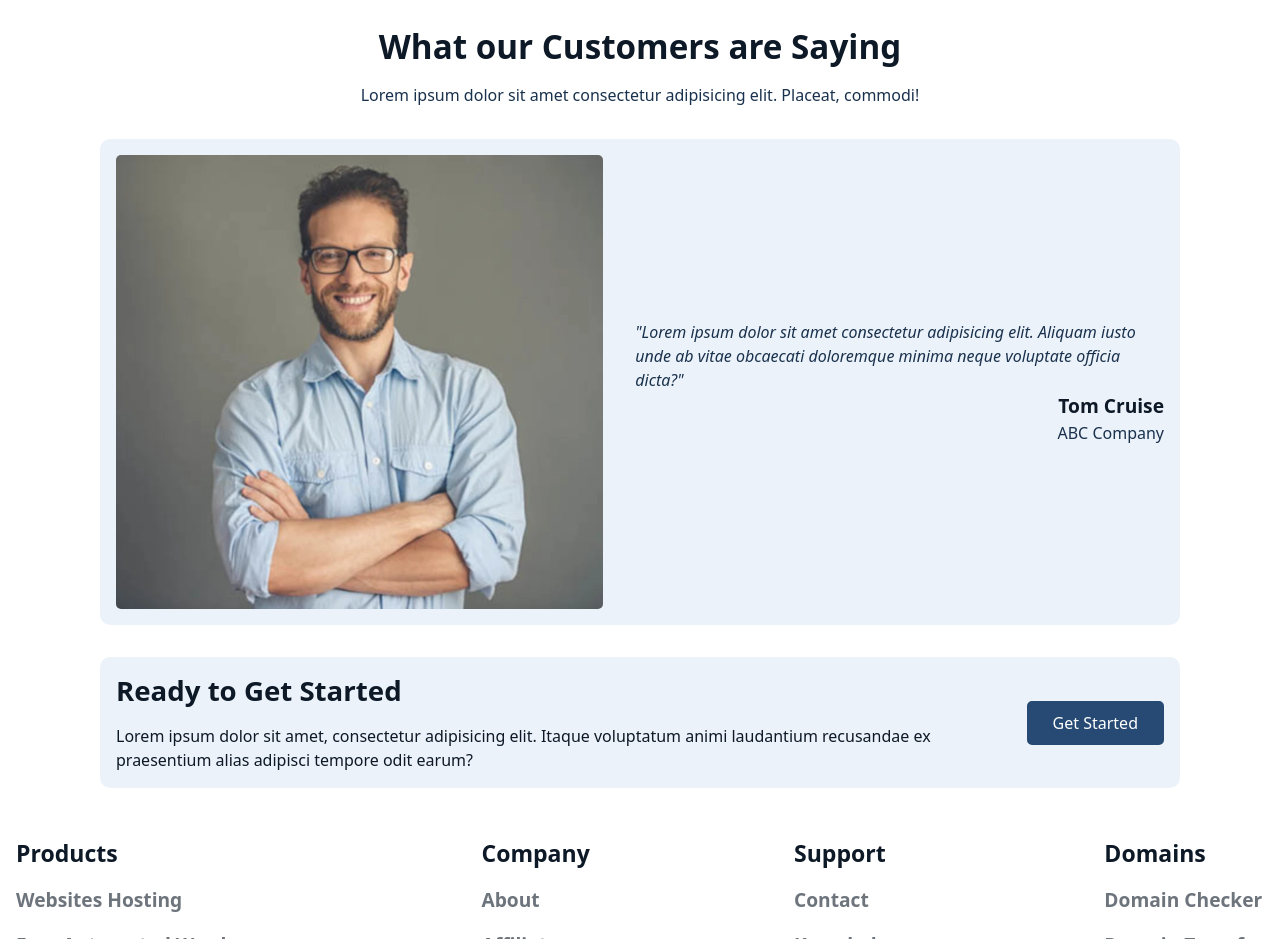
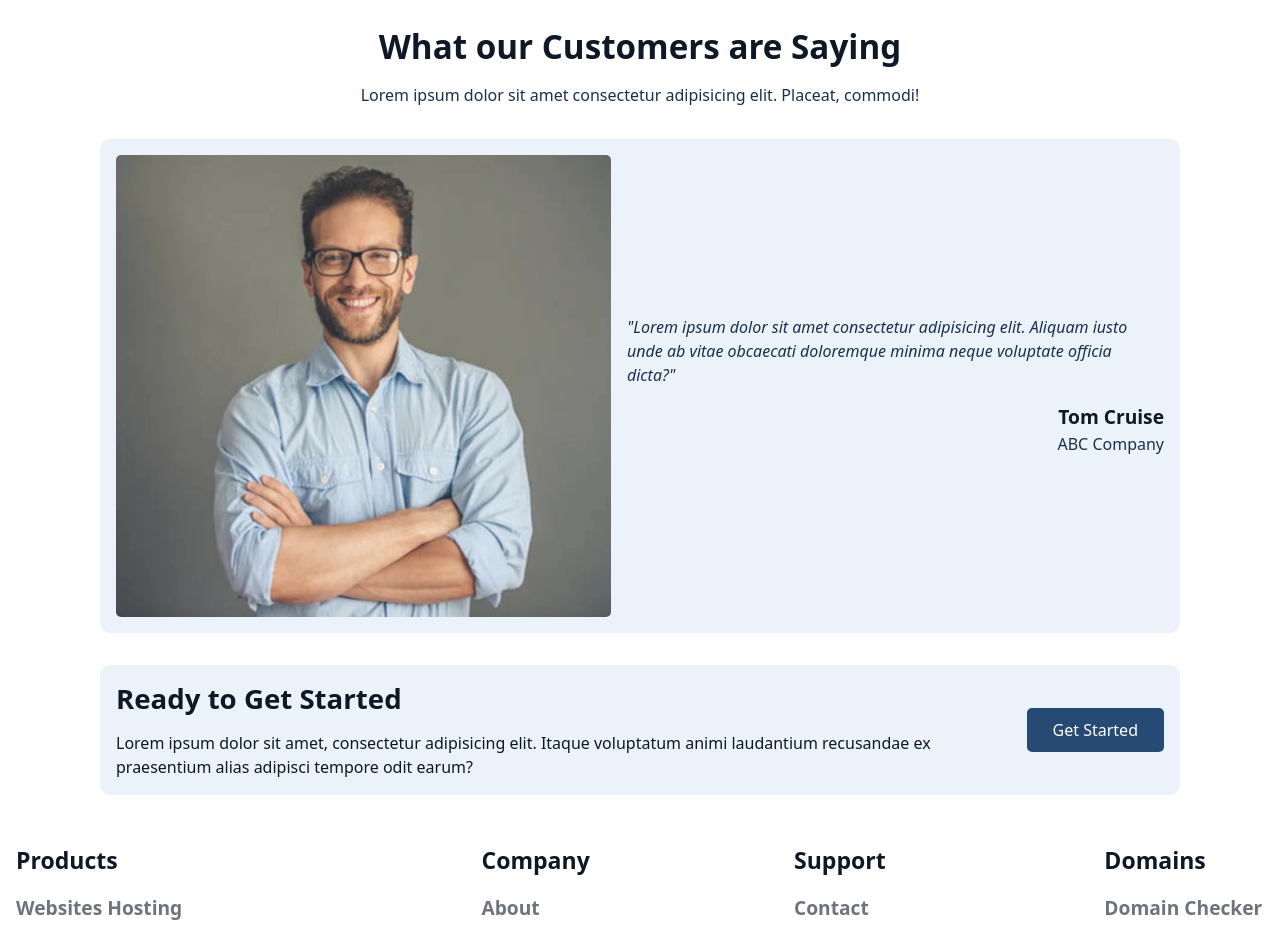
Before and after one commit to ilhaamifham/moshify, a website built with Parcel: page index.html in a window 1280 px wide. Shown: the part 3840-4779 px from the top of the page. Built offline with nearby package versions, Linux system fonts and the light colour scheme.

Commit message:
Updated style.css

```diff
--- a/css/style.css
+++ b/css/style.css
@@ -315,7 +315,7 @@ picture {
 .quote_card_body {
   display: flex;
   align-items: center;
-  gap: 2rem;
+  gap: 1rem;
   flex-direction: column;
   padding: 1rem;
 }
@@ -338,6 +338,7 @@ picture {
   color: var(--headingColor);
   font-size: 1.2rem;
   font-weight: 600;
+  margin-top: 1rem;
 }
 
 @media screen and (min-width: 768px) {
```
